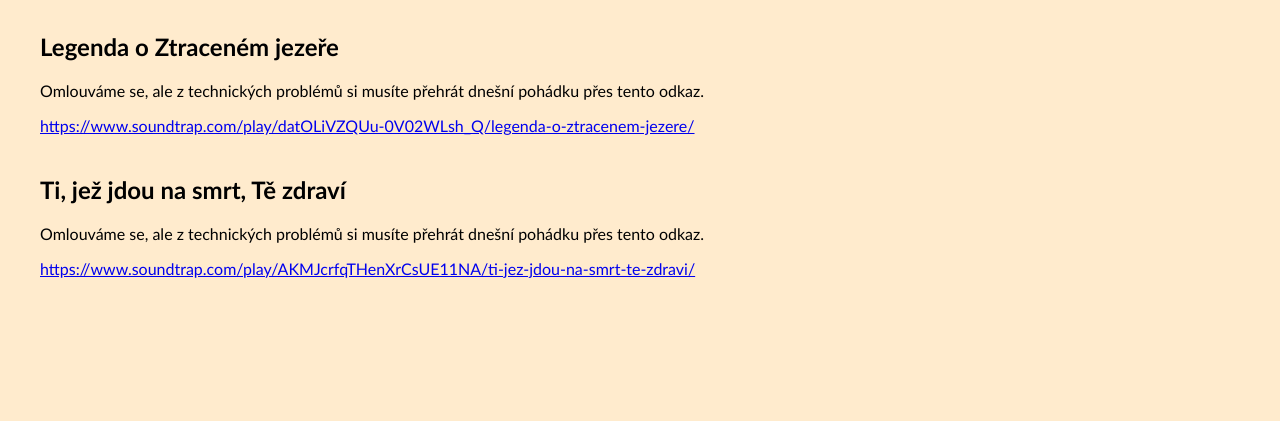
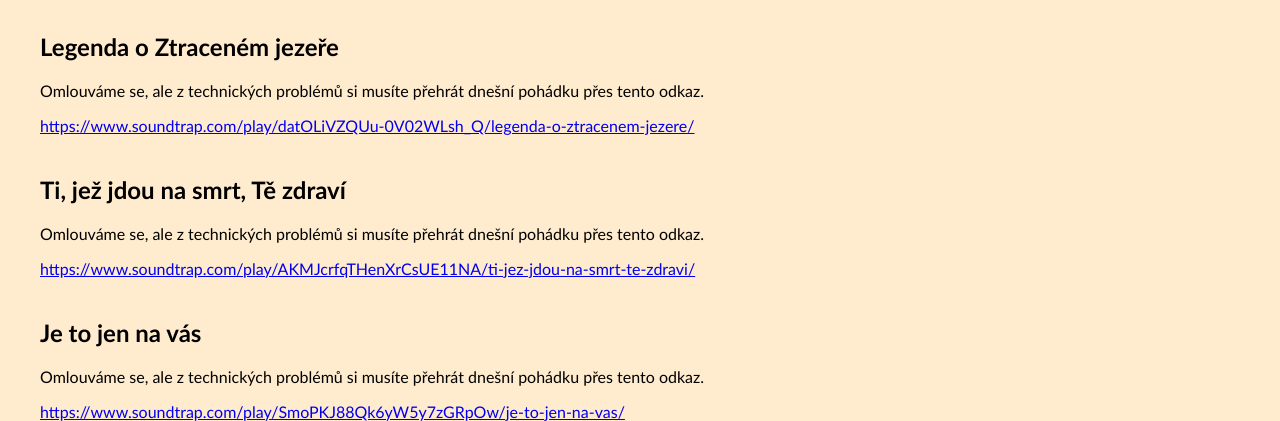
Before and after one commit to petrkucerak/galskePribehy, a plain HTML site: page index.html in a window 1280 px wide. Shown: the part 454-875 px from the top of the page. Before the commit the page ends 800 px from the top, so only its background shows below. Drawn offline with Linux system fonts and the light colour scheme.

Commit message:
new story

```diff
--- a/index.html
+++ b/index.html
@@ -25,6 +25,11 @@
         <p>Omlouváme se, ale z technických problémů si musíte přehrát dnešní pohádku přes tento odkaz.</p>
         <a href="https://www.soundtrap.com/play/AKMJcrfqTHenXrCsUE11NA/ti-jez-jdou-na-smrt-te-zdravi/">https://www.soundtrap.com/play/AKMJcrfqTHenXrCsUE11NA/ti-jez-jdou-na-smrt-te-zdravi/</a>
     </article>
+    <article class="section">
+        <h2 id="fist-tit">Je to jen na vás</h2>
+        <p>Omlouváme se, ale z technických problémů si musíte přehrát dnešní pohádku přes tento odkaz.</p>
+        <a href="https://www.soundtrap.com/play/SmoPKJ88Qk6yW5y7zGRpOw/je-to-jen-na-vas/">https://www.soundtrap.com/play/SmoPKJ88Qk6yW5y7zGRpOw/je-to-jen-na-vas/</a>
+    </article>
     <footer></footer>
 </body>
 </html>
```
